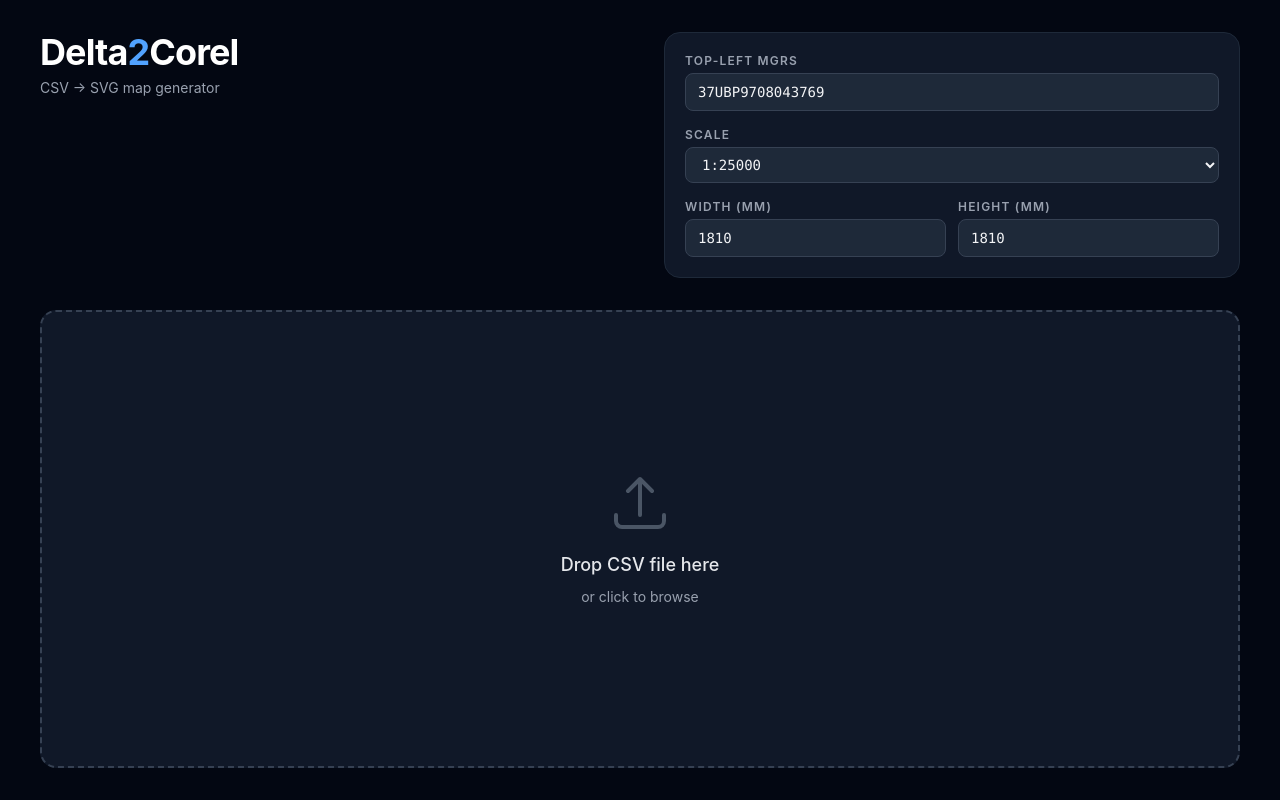
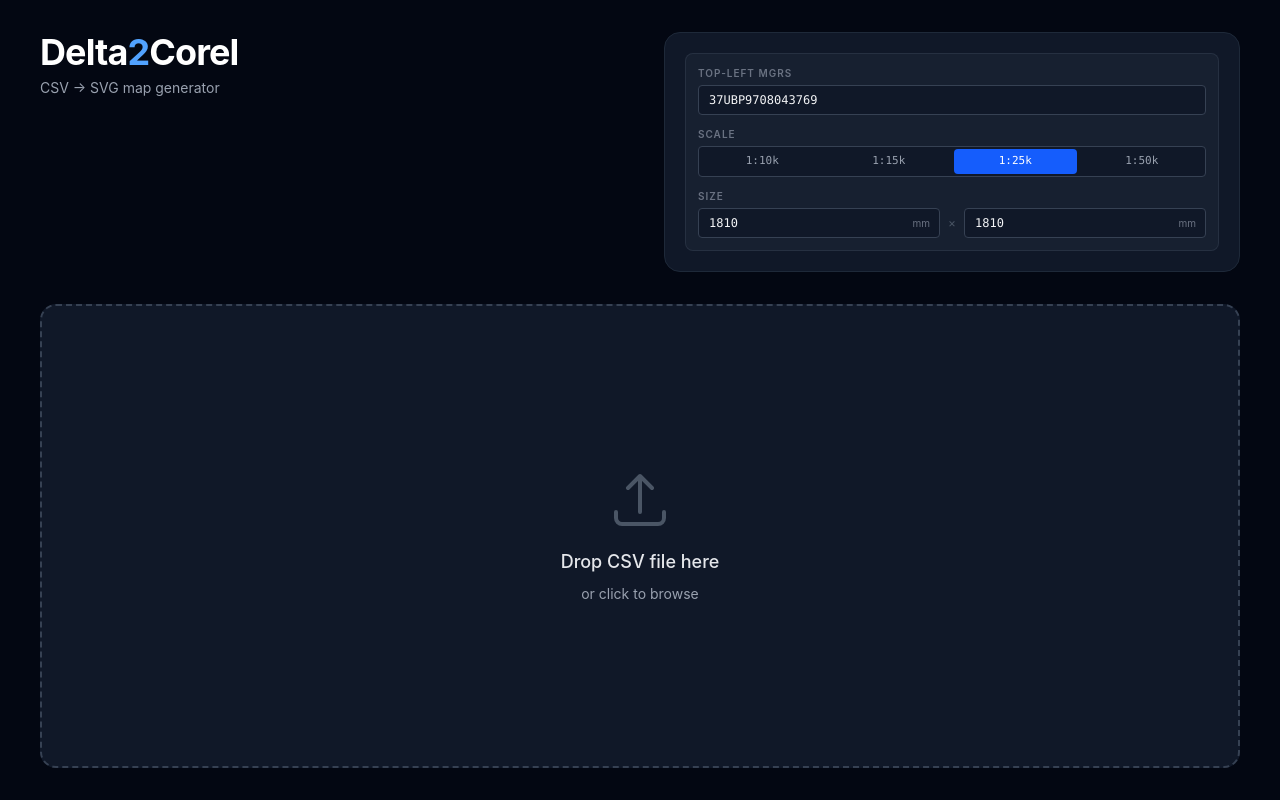
Before and after one commit to nikitauskas/corel, a React (Vite) app: page / in a window 1280 px wide. Built offline with nearby package versions, Linux system fonts and the light colour scheme.

Commit message:
polishing layout

```diff
--- a/src/components/MapSettingsForm.tsx
+++ b/src/components/MapSettingsForm.tsx
@@ -10,10 +10,12 @@ interface MapSettingsFormProps {
   onHeightChange: (v: string) => void;
 }
 
+const SCALES = [10000, 15000, 25000, 50000] as const;
+
 const inputCls =
-  "w-full bg-gray-800 border border-gray-700 rounded-lg px-3 py-2 text-sm font-mono text-gray-100 focus:outline-none focus:ring-2 focus:ring-blue-500";
+  "w-full bg-gray-900 border border-gray-700 hover:border-gray-500 rounded px-2.5 py-1.5 text-xs font-mono text-gray-100 focus:outline-none focus:ring-2 focus:ring-blue-500";
 const labelCls =
-  "block text-xs font-semibold text-gray-400 mb-1 uppercase tracking-widest";
+  "block text-[10px] font-semibold text-gray-500 mb-1 uppercase tracking-widest";
 
 export function MapSettingsForm({
   idPrefix,
@@ -27,7 +29,7 @@ export function MapSettingsForm({
   onHeightChange,
 }: MapSettingsFormProps) {
   return (
-    <div className="space-y-4">
+    <div className="bg-gray-800/50 border border-gray-700/50 rounded-lg p-3 space-y-3">
       <div>
         <label htmlFor={`${idPrefix}-mgrs`} className={labelCls}>
           Top-Left MGRS
@@ -41,50 +43,67 @@ export function MapSettingsForm({
           placeholder="e.g. 37UBP9708043769"
         />
       </div>
+
       <div>
-        <label htmlFor={`${idPrefix}-scale`} className={labelCls}>
-          Scale
-        </label>
-        <select
-          id={`${idPrefix}-scale`}
-          value={scale}
-          onChange={(e) => onScaleChange(Number(e.target.value))}
-          className={`${inputCls} cursor-pointer`}
+        <span className={labelCls}>Scale</span>
+        <div
+          role="radiogroup"
+          aria-label="Scale"
+          className="grid grid-cols-4 gap-1 bg-gray-900 border border-gray-700 rounded p-0.5"
         >
-          <option value={10000}>1:10000</option>
-          <option value={15000}>1:15000</option>
-          <option value={25000}>1:25000</option>
-          <option value={50000}>1:50000</option>
-        </select>
+          {SCALES.map((s) => (
+            <button
+              key={s}
+              type="button"
+              role="radio"
+              aria-checked={s === scale}
+              onClick={() => onScaleChange(s)}
+              className={`py-1 rounded text-[11px] font-mono transition-colors cursor-pointer ${
+                s === scale
+                  ? "bg-blue-600 text-white"
+                  : "text-gray-400 hover:text-gray-100 hover:bg-gray-800"
+              }`}
+            >
+              1:{s / 1000}k
+            </button>
+          ))}
         </div>
-      <div className="grid grid-cols-2 gap-3">
+      </div>
+
       <div>
-          <label htmlFor={`${idPrefix}-width`} className={labelCls}>
-            Width (mm)
-          </label>
+        <span className={labelCls}>Size</span>
+        <div className="flex items-center gap-2">
+          <div className="relative flex-1">
             <input
               id={`${idPrefix}-width`}
               type="number"
+              min="1"
               value={width}
               onChange={(e) => onWidthChange(e.target.value)}
-            className={inputCls}
+              aria-label="Width (mm)"
               placeholder="1810"
-            min="1"
+              className={`${inputCls} pr-9`}
             />
+            <span className="absolute right-2.5 top-1/2 -translate-y-1/2 text-[10px] text-gray-500 pointer-events-none">
+              mm
+            </span>
           </div>
-        <div>
-          <label htmlFor={`${idPrefix}-height`} className={labelCls}>
-            Height (mm)
-          </label>
+          <span className="text-gray-600 text-xs">×</span>
+          <div className="relative flex-1">
             <input
               id={`${idPrefix}-height`}
               type="number"
+              min="1"
               value={height}
               onChange={(e) => onHeightChange(e.target.value)}
-            className={inputCls}
+              aria-label="Height (mm)"
               placeholder="1810"
-            min="1"
+              className={`${inputCls} pr-9`}
             />
+            <span className="absolute right-2.5 top-1/2 -translate-y-1/2 text-[10px] text-gray-500 pointer-events-none">
+              mm
+            </span>
+          </div>
         </div>
       </div>
     </div>
--- a/src/components/MapSidebar.tsx
+++ b/src/components/MapSidebar.tsx
@@ -50,11 +50,14 @@ function CollapsibleSection({
   children,
   defaultOpen = true,
   storageKey,
+  summary,
 }: {
   title: React.ReactNode;
   children: React.ReactNode;
   defaultOpen?: boolean;
   storageKey: string;
+  /** Shown under the title only while the section is collapsed */
+  summary?: React.ReactNode;
 }) {
   const lsKey = `delta2corel_section_${storageKey}`;
   const [open, setOpen] = useState(() => {
@@ -82,6 +85,7 @@ function CollapsibleSection({
       <button
         type="button"
         onClick={toggle}
+        aria-expanded={open}
         className="w-full flex items-center gap-2 mb-3 cursor-pointer group"
       >
         <ChevronIcon open={open} />
@@ -89,7 +93,21 @@ function CollapsibleSection({
           {title}
         </h3>
       </button>
-      {open && children}
+
+      {!open && summary && (
+        <div className="-mt-2 mb-1 ml-6 text-[11px] font-mono text-gray-500 truncate">
+          {summary}
+        </div>
+      )}
+
+      {/* Animated fold: grid row goes 1fr <-> 0fr */}
+      <div
+        className={`grid transition-[grid-template-rows,visibility] duration-200 ease-out ${
+          open ? "grid-rows-[1fr] visible" : "grid-rows-[0fr] invisible"
+        }`}
+      >
+        <div className="overflow-hidden min-h-0">{children}</div>
+      </div>
     </div>
   );
 }
@@ -183,6 +201,11 @@ export function MapSidebar({
 
       <div className="flex-1 overflow-y-auto p-5 space-y-6">
         {/* Settings */}
+        <CollapsibleSection
+          title="Settings"
+          storageKey="settings"
+          summary={`${mgrsTL} · 1:${scale} · ${width}×${height} mm`}
+        >
           <MapSettingsForm
             idPrefix="sidebar"
             mgrsTL={mgrsTL}
@@ -194,6 +217,7 @@ export function MapSidebar({
             onWidthChange={onWidthChange}
             onHeightChange={onHeightChange}
           />
+        </CollapsibleSection>
 
         {isReady && result && (
           <>
@@ -353,7 +377,10 @@ export function MapSidebar({
             </CollapsibleSection>
 
             {/* Color Palette */}
-            <CollapsibleSection title={`Color Palette (${palette.length})`} storageKey="palette">
+            <CollapsibleSection
+              title={`Color Palette (${palette.length})`}
+              storageKey="palette"
+            >
               <PaletteManager
                 palette={palette}
                 onAdd={onPaletteAdd}
@@ -364,7 +391,11 @@ export function MapSidebar({
             </CollapsibleSection>
 
             {/* Console Log */}
-            <CollapsibleSection title="Generation Log" storageKey="log" defaultOpen={false}>
+            <CollapsibleSection
+              title="Generation Log"
+              storageKey="log"
+              defaultOpen={false}
+            >
               <div className="overflow-auto bg-black rounded-lg p-3 border border-gray-800 font-mono text-[13px] leading-relaxed text-gray-400 whitespace-pre-wrap max-h-64">
                 {`========================================\nMap: ${result.stats.format} (${result.stats.widthMm}mm × ${result.stats.heightMm}mm)\nInput CSV: ${csvFilename || "unknown"}\nOutput SVG: ${result.filename}\n- Top-Left MGRS: ${result.stats.mgrsTL}\n- Points in window: ${result.stats.pointsInWindow}\n- Overlapping elements: ${result.stats.overlapping}\n- Custom mapped icons: ${result.stats.customIconCount}\n- CSV lines rendered: ${result.stats.linesCount}\n- Overlay names: \n    ${result.stats.overlayNames.join("\n    ")}\n\n========================================\n${result.stats.missedIcons.length > 0 ? "Missing icons (" + result.stats.missedIcons.length + "):\n  - " + result.stats.missedIcons.join("\n  - ") : "All icons successfully mapped."}`}
               </div>
```
Lines whose indentation alone changed are shown as unchanged.
